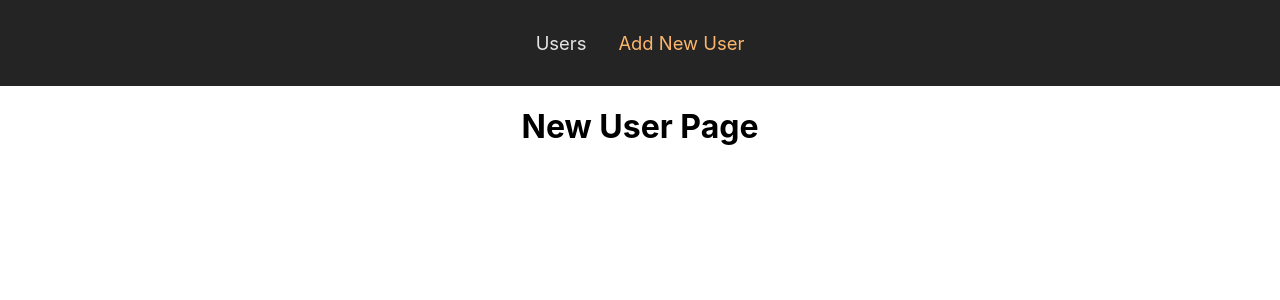
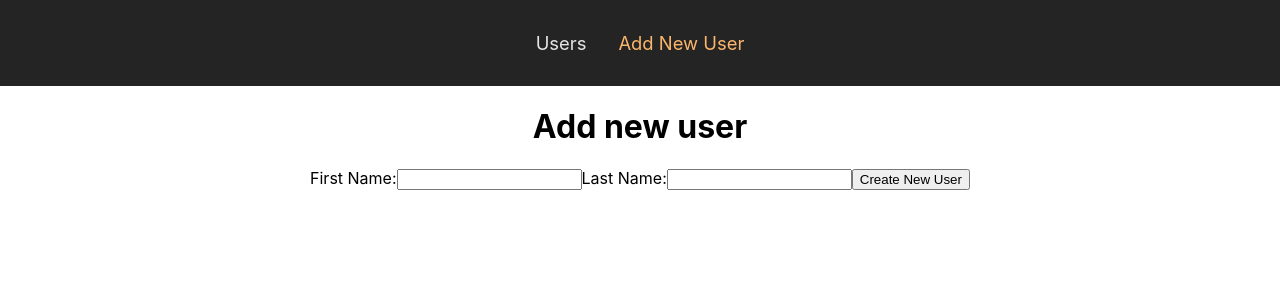
Before and after one commit to TBence98/dina_js-users, a React (Vite) app: page /users/new in a window 1280 px wide. Shown: the top 300 px of the page. Built offline with nearby package versions, Linux system fonts and the light colour scheme.

Commit message:
add new user page

```diff
--- a/package.json
+++ b/package.json
@@ -9,6 +9,9 @@
     "preview": "vite preview"
   },
   "dependencies": {
+    "@fortawesome/fontawesome-svg-core": "^6.2.1",
+    "@fortawesome/free-solid-svg-icons": "^6.2.1",
+    "@fortawesome/react-fontawesome": "^0.2.0",
     "react": "^18.2.0",
     "react-dom": "^18.2.0",
     "react-router-dom": "6.4"
--- a/src/App.jsx
+++ b/src/App.jsx
@@ -6,6 +6,7 @@ import {
     Navigate,
 } from "react-router-dom";
 import { loader as usersLoader } from "./components/UsersList";
+import { action as newUserAction } from "./pages/NewUser";
 
 import Users from "./pages/Users";
 import RootLayout from "./pages/rootLayout";
@@ -25,6 +26,7 @@ const router = createBrowserRouter(
             <Route
                 path="/users/new"
                 element={<NewUser />}
+                action={newUserAction}
             />
             <Route path="/*" element={<h2>Page not found!</h2>} />
         </Route>
--- /dev/null
+++ b/src/components/UserForm.jsx
@@ -0,0 +1,17 @@
+import { Form } from "react-router-dom";
+
+const UserForm = ({ firstNameError, lastNameError, editId = false }) => {
+    return (
+        <Form method="post" action={editId ? `/users/${editId}` : "/users/new"}>
+            <label htmlFor="first-name">First Name:</label>
+            <input type="text" name="first-name" id="first-name" />
+            {firstNameError ? <p>{firstNameError}</p> : null}
+            <label htmlFor="last-name">Last Name:</label>
+            <input type="text" name="last-name" id="last-name" />
+            {lastNameError ? <p>{lastNameError}</p> : null}
+            <button>{editId ? "Edit User" : "Create New User"}</button>
+        </Form>
+    );
+};
+
+export default UserForm;
--- a/src/pages/NewUser.jsx
+++ b/src/pages/NewUser.jsx
@@ -1,5 +1,41 @@
+import { redirect, useActionData } from "react-router-dom";
+
+import UserForm from "../components/UserForm";
+import { saveUser } from "../util/api";
+
 const NewUser = () => {
-    return <h1>New User Page</h1>
-}
+    const data = useActionData();
+    let firstNameError = null;
+    let lastNameError = null;
+
+    if (data) {
+        firstNameError = data.first_name ? data.first_name[0] : null;
+        lastNameError = data.last_name ? data.last_name[0] : null;
+    }
+
+    return (
+        <>
+            <h1>Add new user</h1>
+            <UserForm
+                firstNameError={firstNameError}
+                lastNameError={lastNameError}
+            />
+        </>
+    );
+};
 
 export default NewUser;
+
+export const action = async ({ request }) => {
+    const formData = await request.formData();
+
+    try {
+        const validationError = await saveUser(formData);
+        if (validationError) {
+            return validationError;
+        }
+    } catch (error) {
+        throw error;
+    }
+    return redirect("/users");
+};
--- a/src/util/api.js
+++ b/src/util/api.js
@@ -20,3 +20,29 @@ export async function getUsers() {
         throw new Response("Failed to fetch users", { status: 404 });
     }
 }
+
+export async function saveUser(data) {
+    const newPath = URL + "users";
+    const newUser = {
+        first_name: data.get("first-name"),
+        last_name: data.get("last-name"),
+        status: "active",
+    };
+
+    const response = await fetch(newPath, {
+        method: "POST",
+        body: JSON.stringify(newUser),
+        headers: {
+            "Content-Type": "application/json",
+        },
+    });
+
+    if (response.status === 422) {
+        const validationErrors = await response.json();
+        return validationErrors;
+    }
+
+    if (!response.ok) {
+        throw response;
+    }
+}
```
Also changed, not shown: 1 other file (tests, documents, lock files or other folders).
